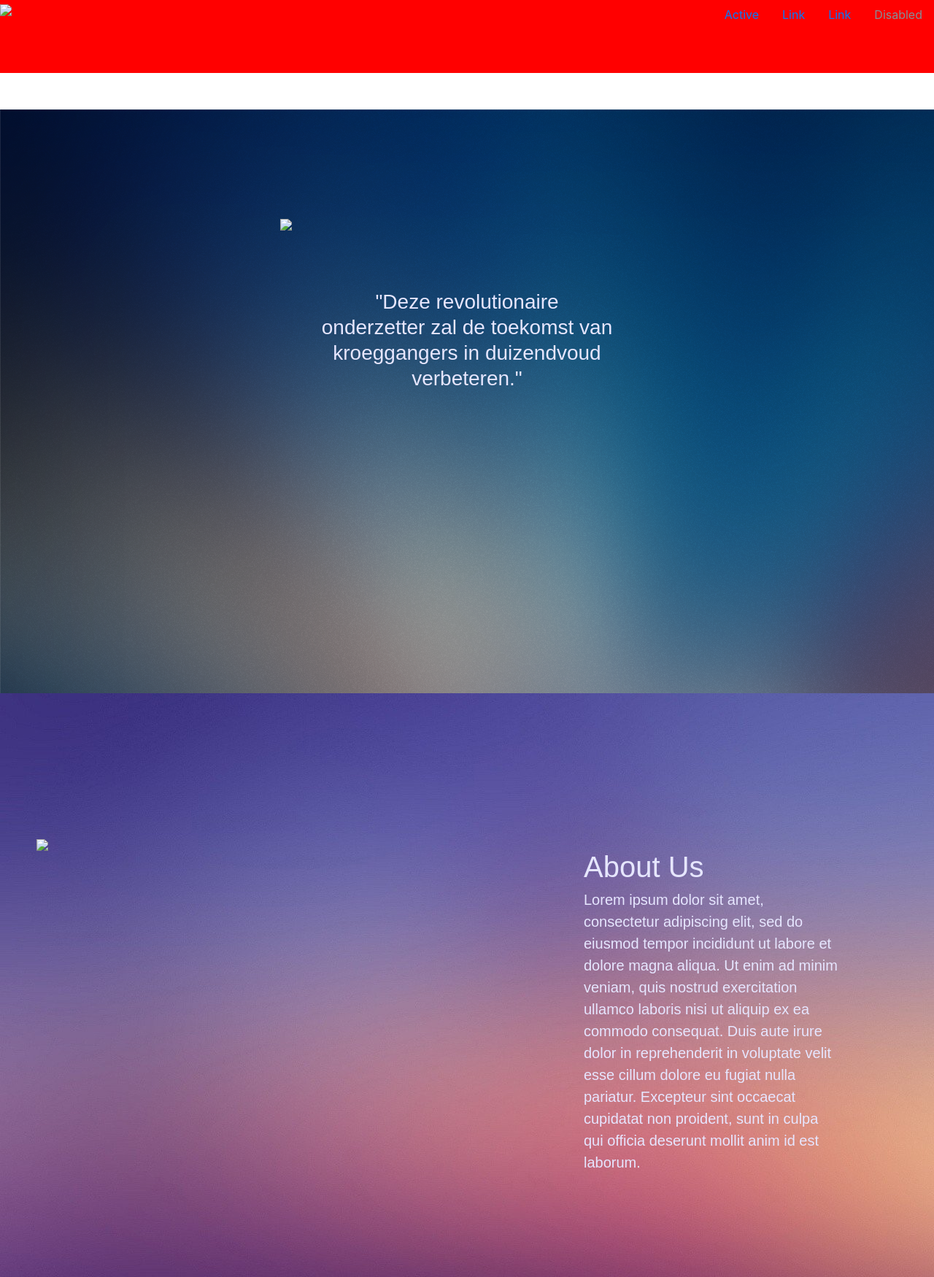
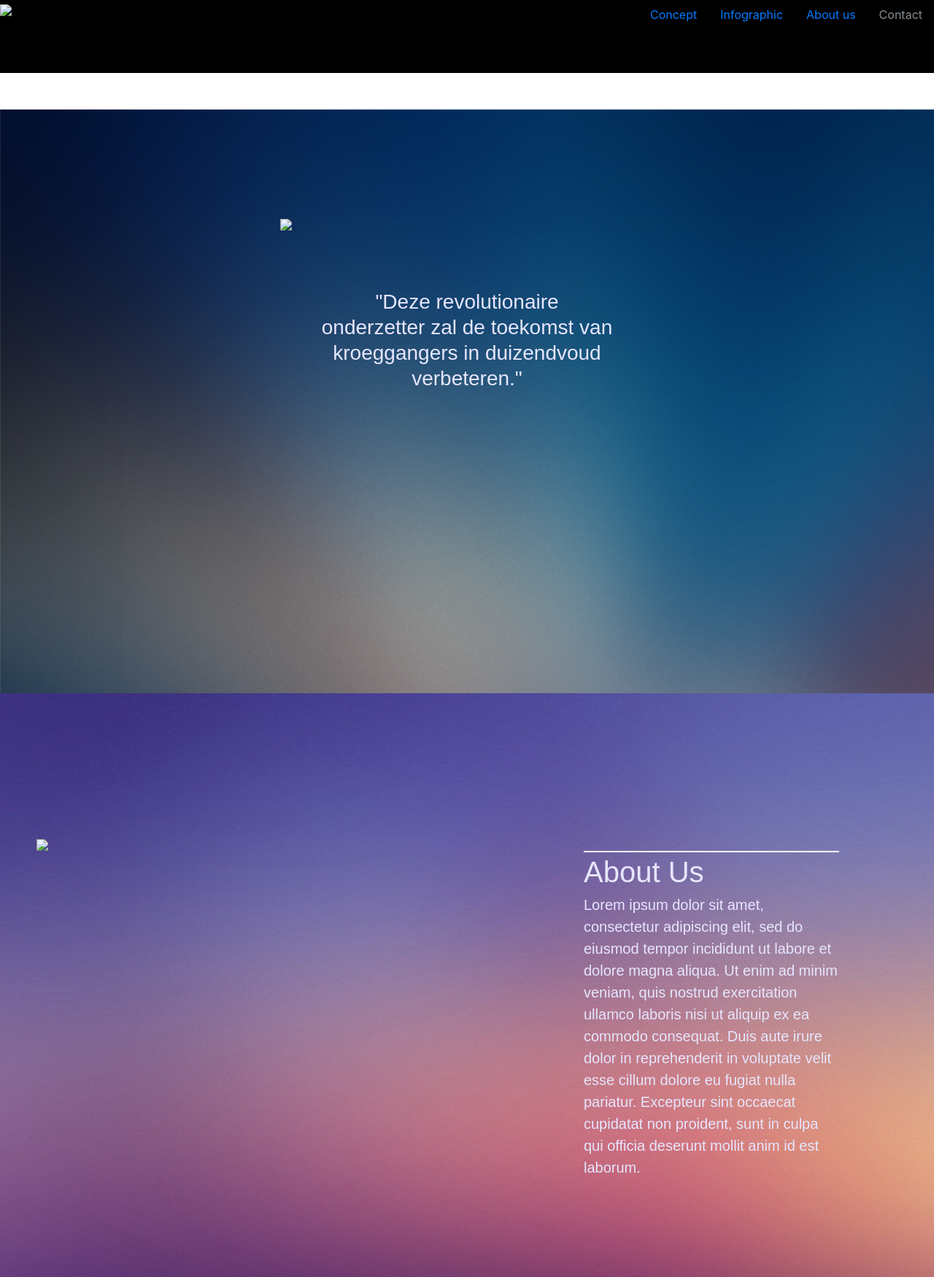
Before and after one commit to rickdepeer/CMGT-Sprint2-Onepager, a PHP site: page / in a window 1280 px wide. Shown: the whole page at 73% size. Run offline with PHP 8.4, Linux system fonts and the light colour scheme; some libraries are stand-ins or nearby versions.

Commit message:
nav zwart lijntje

```diff
--- a/index.html
+++ b/index.html
@@ -20,16 +20,16 @@
                     <img src="http://via.placeholder.com/120x100">
                 </li>
                 <li class="nav-item">
-                    <a class="nav-link active" href="#">Active</a>
+                    <a class="nav-link active" href="#">Concept</a>
                 </li>
                 <li class="nav-item">
-                    <a class="nav-link" href="#">Link</a>
+                    <a class="nav-link" href="#">Infographic</a>
                 </li>
                 <li class="nav-item">
-                    <a class="nav-link" href="#">Link</a>
+                    <a class="nav-link" href="#">About us</a>
                 </li>
                 <li class="nav-item">
-                    <a class="nav-link disabled" href="#">Disabled</a>
+                    <a class="nav-link disabled" href="#">Contact</a>
                 </li>
             </ul>
         </div> <!-- einde header-->
--- a/style.css
+++ b/style.css
@@ -12,12 +12,14 @@ body {
 .nav{
     width: 100%;
     height: 100px;
-    background-color: red;
+    background-color: black;
     display: inline-block;
     position: relative;
-
-
 }
+    .nav li
+    {
+       color: #e6e6ff;
+    }
 
 .brand
 {
@@ -83,9 +85,11 @@ body {
         width: 350px;
         height: 400px;
         margin-left: 800px;
-        margin-bottom: 400px;
+        margin-bottom: 600px;
         font-family: Century Gothic , sans-serif;
         color: #e6e6ff;
+        border-top: 2px solid white;
+        box-sizing: content-box;
 
     }
         .textAbout p
@@ -94,3 +98,8 @@ body {
 
 
         }
+
+        .textAbout h1
+        {
+            margin-top: 5px;
+        }
```
